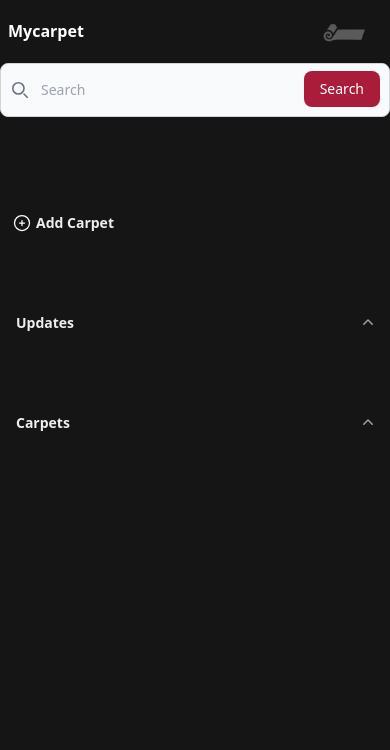
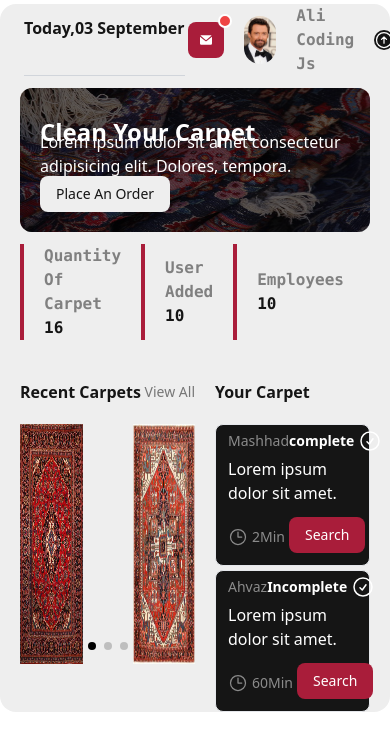
Before and after one commit to alibazregarijs/mycarpet, a Next.js app: page /home in a window 390 px wide. Shown: the top 750 px of the page. Built offline with nearby package versions, Linux system fonts and the light colour scheme.

Commit message:
navbar-animatation-complete-without-bug

```diff
--- a/app/home/page.jsx
+++ b/app/home/page.jsx
@@ -10,16 +10,21 @@ import { useState } from "react";
 const Home = () => {
   const [navToggleContext, setNavToggleContext] = useState(true);
   const toggleAnimataion = navToggleContext
-    ? "col-span-2  row-span-12 min-h-screen  bg-myBlack overflow-y-scroll  hide-scrollbar animate-slide-down"
-    : "col-span-2  row-span-12 min-h-screen  bg-myBlack overflow-y-scroll  hide-scrollbar";
-  console.log(navToggleContext);
+    ? "lg:grid hidden col-span-2  row-span-12 min-h-screen  bg-myBlack overflow-y-scroll  hide-scrollbar "
+    : "col-span-2  row-span-12 min-h-screen  bg-myBlack overflow-y-scroll  hide-scrollbar  ";
+
   return (
     <AppContext.Provider value={{ navToggleContext, setNavToggleContext }}>
       <div className="h-screen overflow-y-scroll  hide-scrollbar">
         <div className="lg:grid grid-cols-12 grid-rows-12 ">
-          {navToggleContext && (
+          {console.log(navToggleContext)}
+          {navToggleContext ? (
+            <div className={toggleAnimataion}>
+              <Sidebar />
+            </div>
+          ) : (
             <div
-              className={`col-span-2  row-span-12 min-h-screen  bg-myBlack overflow-y-scroll  hide-scrollbar  lg:animate-none sm:animate-slide-down `}
+              className={`col-span-2  row-span-12 min-h-screen  bg-myBlack overflow-y-scroll  hide-scrollbar animate-slide-down`}
             >
               <Sidebar />
             </div>
```
